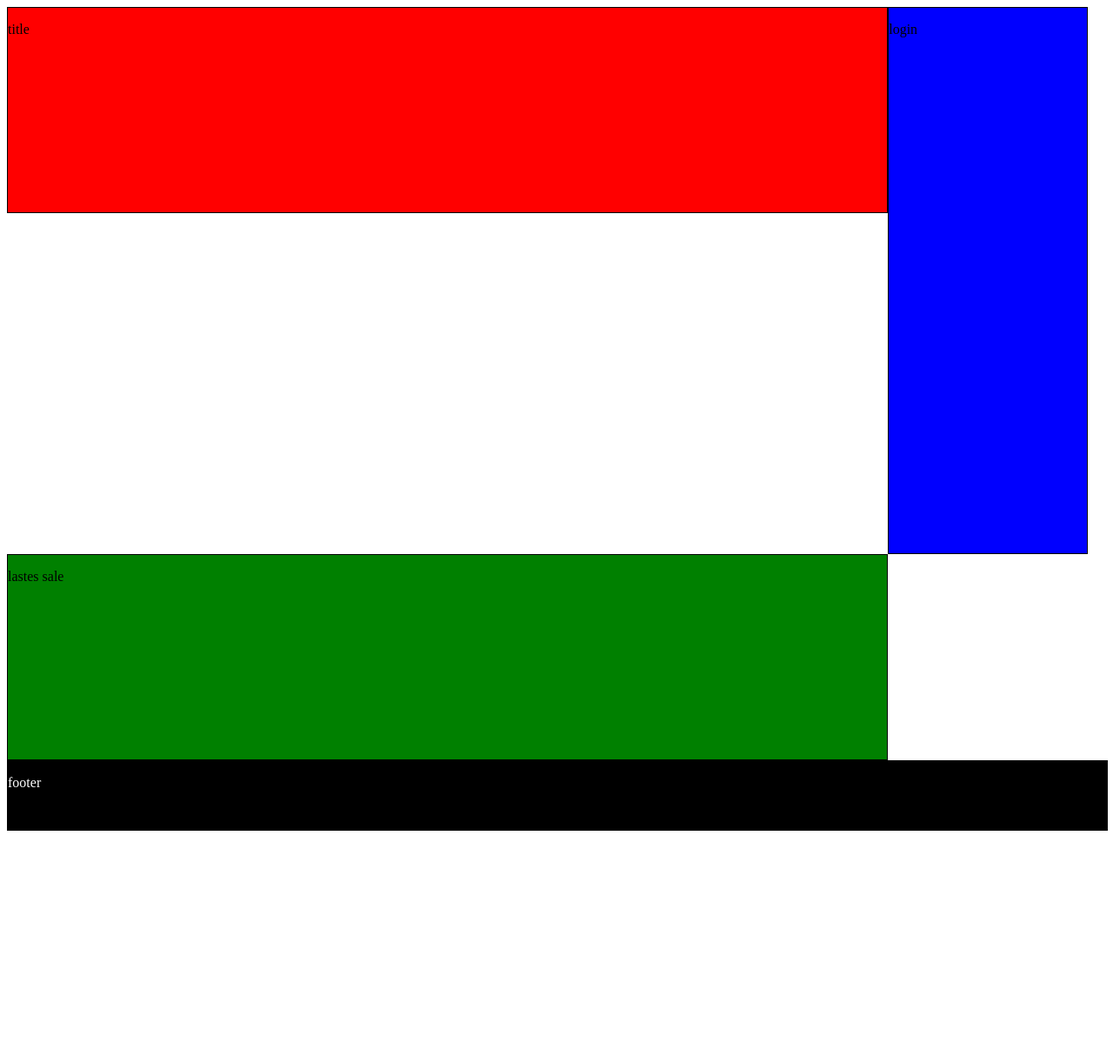
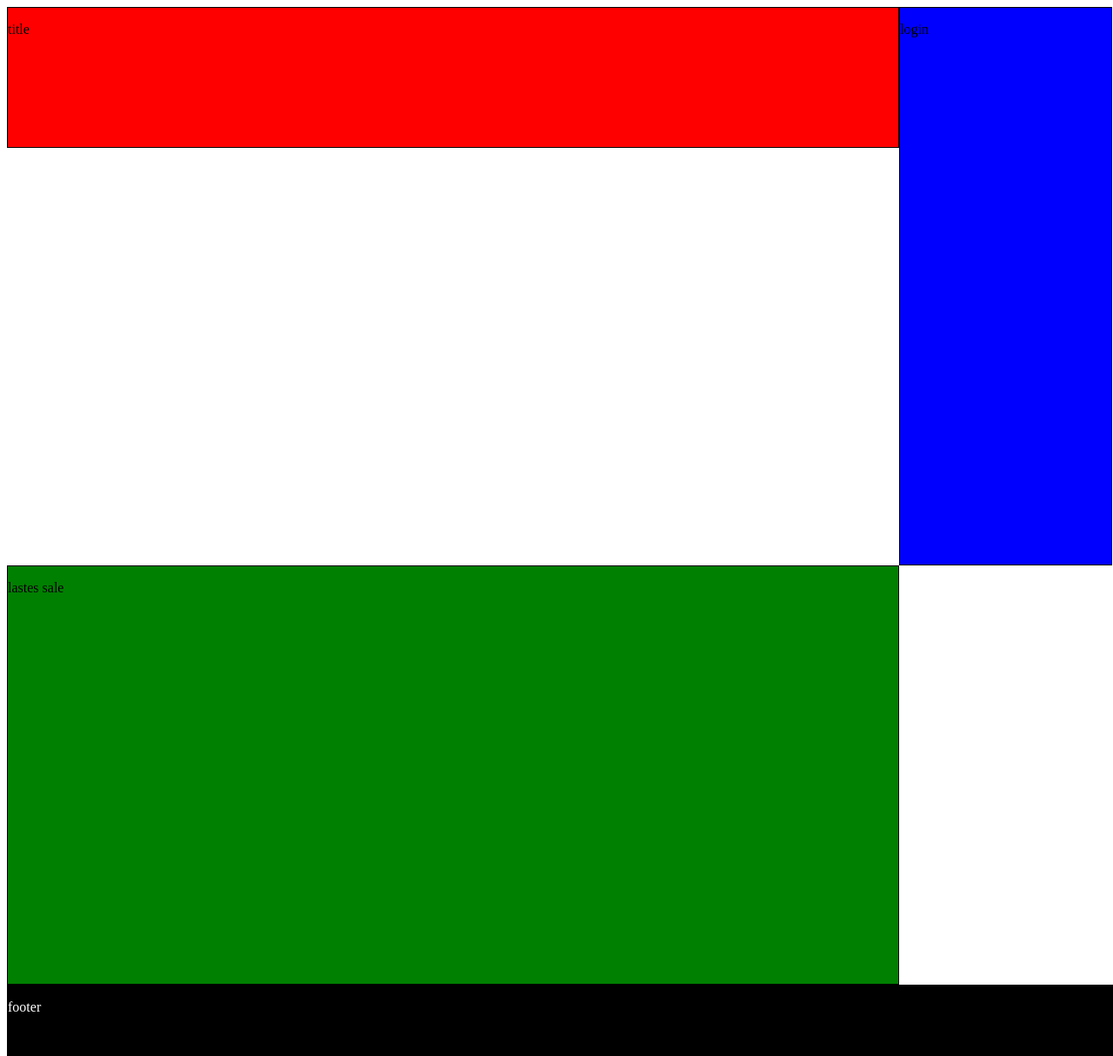
Before and after one commit to ideasmilelove/isl, a PHP site: page /kohana/application/views/frontpage.php in a window 1280 px wide. Shown: the whole page at 87% size. Before the commit the page ends 955 px from the top, so only its background shows below. Run offline with PHP 8.4, Linux system fonts and the light colour scheme.

Commit message:
small bit change

```diff
--- a/application/views/frontpage.php
+++ b/application/views/frontpage.php
@@ -3,11 +3,10 @@
  <link rel="stylesheet" type="text/css" href="media/css/frontpage.css">
   <title>PHP Test</title>
  </head>
- <body>
+ <body id="frontbody">
 	 <div class="titlebar">
 	  <?php echo '<p>title</p>'; ?>
-	 </div>
-	 <div class="loginbar">
+	 </div><div class="loginbar">
 	  <?php echo '<p>login</p>'; ?>
 	 </div>
 	 <div class="salesbar">
--- a/media/css/frontpage.css
+++ b/media/css/frontpage.css
@@ -1,6 +1,10 @@
+#frontbody{
+	width:100%;
+	height:100%;
+}
 .titlebar{
 	width:80%;
-	height:30%;
+	height:20%;
 	border-style:solid;
 	border-color:black;
 	border-width:1px;
@@ -8,7 +12,7 @@
 	background: red;
 }
 .loginbar{
-	width:18%;
+	width:19%;
 	height:80%;
 	border-style:solid;
 	border-color:black;
@@ -16,16 +20,15 @@
 	float:left;
 	position: relative;
 	background: blue;
-
 }
 .salesbar{
 	width:80%;
-	height:30%;
+	height:60%;
 	border-style:solid;
 	border-color:black;
 	border-width:1px;
 	float: left;
-	position: none;
+	position:relative;
 	background: green;
 }
 .footerbar{
```
